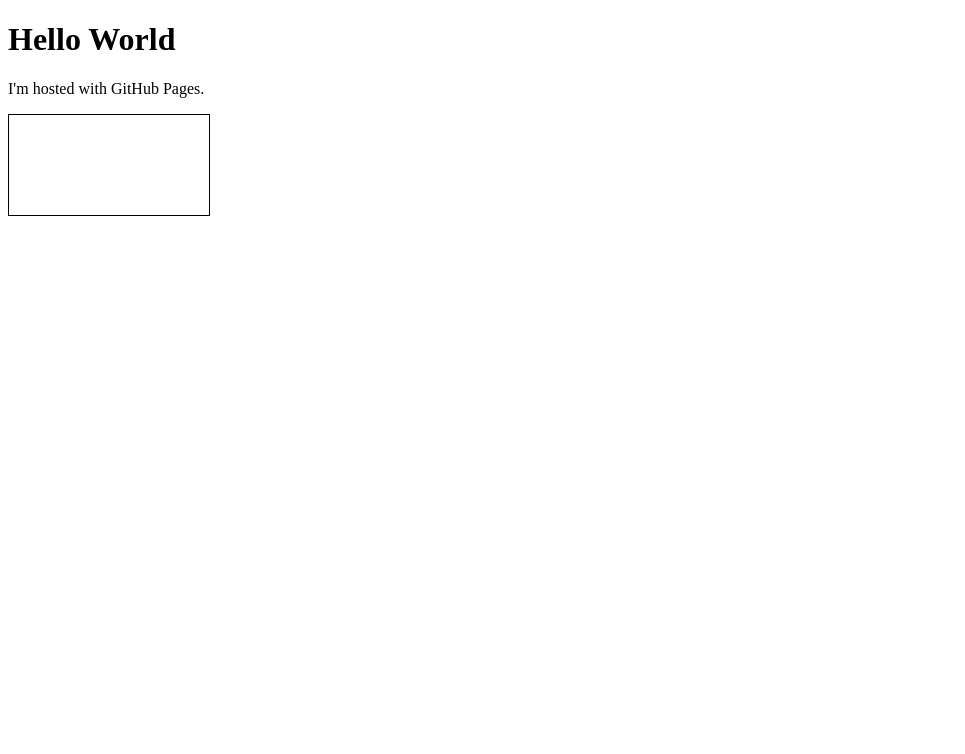
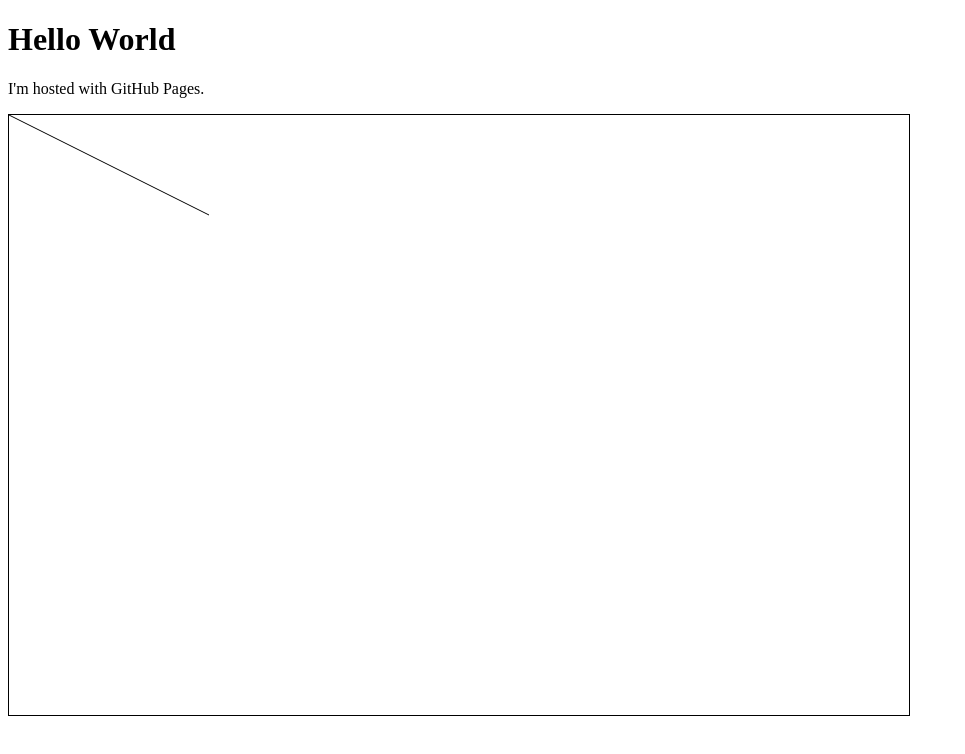
Before and after one commit to KaixoOuO/KaixoOuO.github.io, a plain HTML site: page index.html in a window 1280 px wide. Shown: the whole page, without its empty margins (0-965 px from the left). Drawn offline with Linux system fonts and the light colour scheme.

Commit message:
Update index.html

```diff
--- a/index.html
+++ b/index.html
@@ -3,7 +3,16 @@
 <body>
 <h1>Hello World</h1>
 <p>I'm hosted with GitHub Pages.</p>
- <canvas id="myCanvas" width="200" height="100" style="border:1px solid #000000;">
+ <canvas id="myCanvas" width="900" height="600" style="border:1px solid #000000;">
 </canvas>
+
+<script>
+var c = document.getElementById("myCanvas");
+var ctx = c.getContext("2d");
+ctx.moveTo(0, 0);
+ctx.lineTo(200, 100);
+ctx.stroke();
+</script>
+
 </body>
 </html>
```
